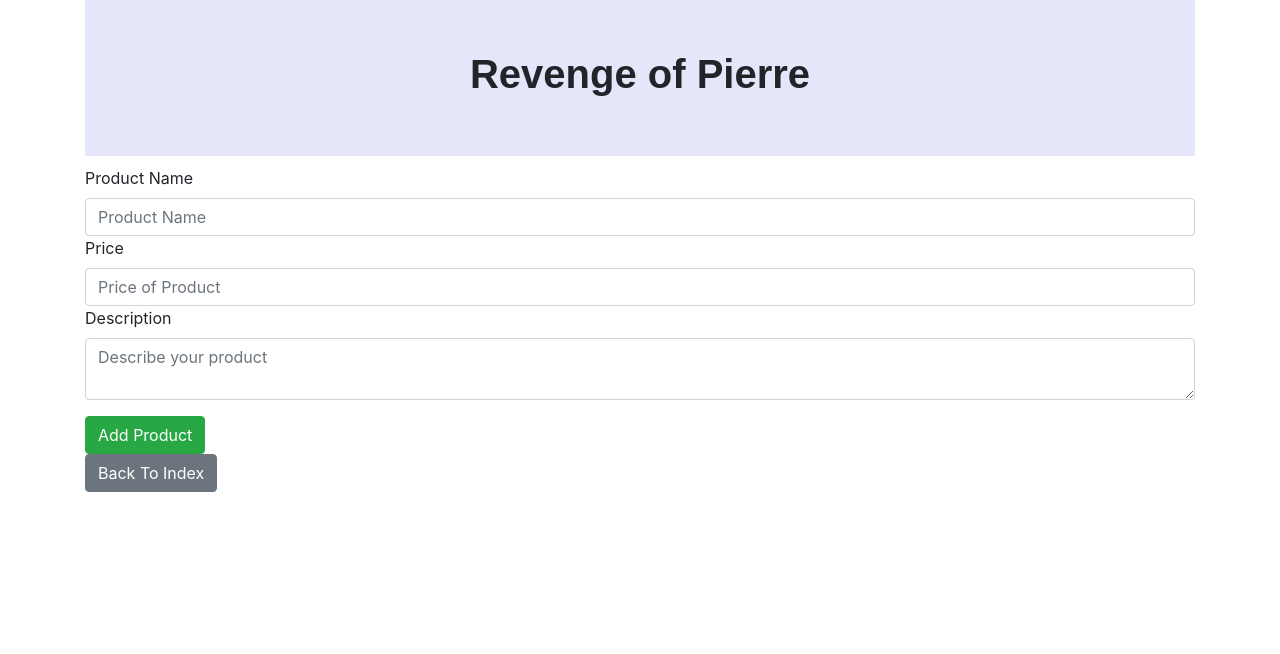
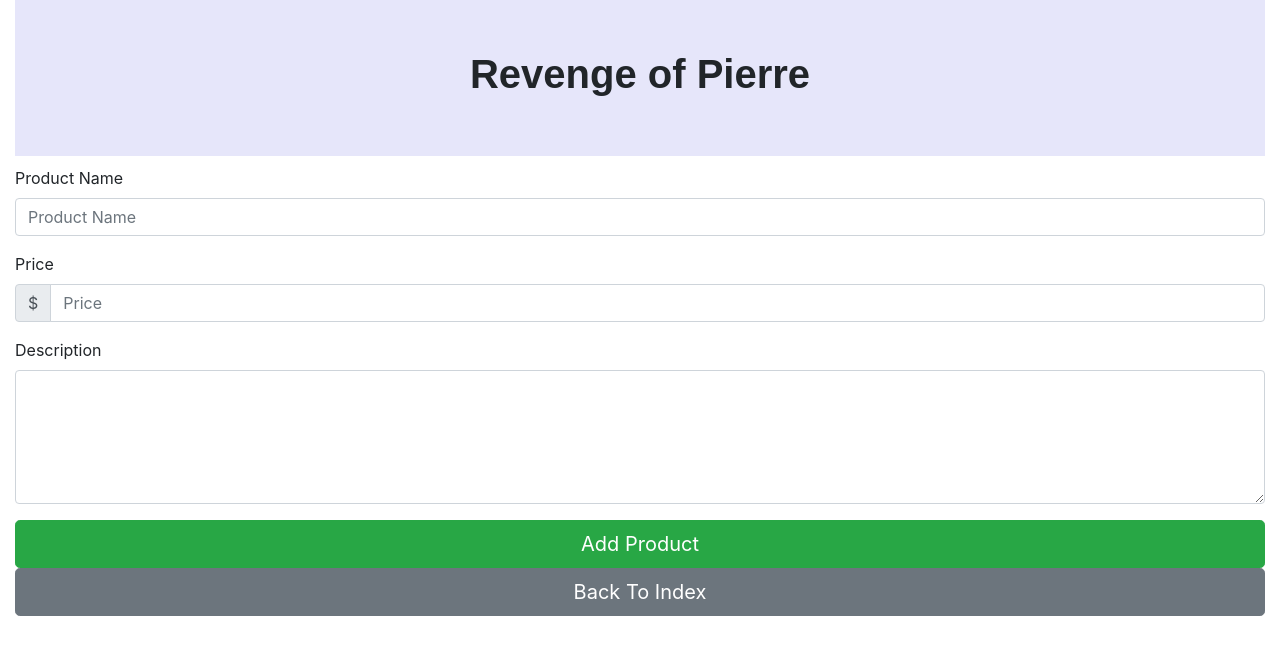
Before and after one commit to thomasglenngit/merch-store-react, a React (Create React App) app: page / in a window 1280 px wide. Both pictures are taken after a click on the button "Add Product". Shown: the top 654 px of the page. Built offline with nearby package versions, Linux system fonts and the light colour scheme.

Commit message:
update elements to use bootstrap

```diff
--- a/src/components/App.js
+++ b/src/components/App.js
@@ -1,13 +1,14 @@
 import React from 'react';
 import DisplayWindow from './DisplayWindow';
 import Header from './Header';
+import { Container } from 'react-bootstrap';
 
 function App() {
   return(
-    <div className="container">
+    <Container fluid>
       <Header />
       <DisplayWindow />
-    </div>
+    </Container>
   )
 }
 
--- a/src/components/Product.js
+++ b/src/components/Product.js
@@ -1,17 +1,15 @@
 import React from 'react';
 import PropTypes from 'prop-types';
-// import { Card } from 'react-bootstrap';
+import Card from 'react-bootstrap/Card';
 
 function Product(props) {
   return (
-    <div className="card">
-      <div className="card-header">
-        <h3 className="card-title">{props.name}</h3>
-      </div>
-      <div className="card-body">
-        <p>{props.price}</p>
-      </div>
-    </div>
+    <Card>
+      <Card.Header as='h5'>{props.name}</Card.Header>
+      <Card.Body>
+        <Card.Text>${props.price}</Card.Text>
+      </Card.Body>
+    </Card>
   )
 }
 
--- a/src/components/ProductForm.js
+++ b/src/components/ProductForm.js
@@ -1,13 +1,11 @@
 import React from 'react';
 import PropTypes from 'prop-types';
 import { v1 } from 'uuid';
-
+import Form from 'react-bootstrap/Form';
+import Button from 'react-bootstrap/Button';
+import InputGroup from 'react-bootstrap/InputGroup';
 
 function ProductForm(props) {
-  function handleIndexLink() {
-    props.onLinkClick('index');
-  }
-
   function handleFormSubmit(event) {
     event.preventDefault();
     props.onProductFormSubmit({
@@ -20,29 +18,27 @@ function ProductForm(props) {
 
   return(
     <React.Fragment>
-      <form onSubmit={handleFormSubmit}>
-        <div className="form-group">
-          <label htmlFor="name">Product Name</label>
-          <input
-            type="text"
-            name="name"
-            placeholder="Product Name"
-            className="form-control" />
-          <label htmlFor="price">Price</label>
-          <input
-            type="text"
-            name="price"
-            placeholder="Price of Product"
-            className="form-control" />
-          <label htmlFor="description">Description</label>
-          <textarea
-            name="description"
-            placeholder="Describe your product"
-            className="form-control" />
-        </div>
-        <button type="submit" className="btn btn-success">Add Product</button>
-      </form>
-      <button className='btn btn-secondary' type='button' onClick={handleIndexLink}>Back To Index</button>
+      <Form onSubmit={handleFormSubmit}>
+        <Form.Group controlId="name">
+          <Form.Label>Product Name</Form.Label>
+          <Form.Control type='text' placeholder='Product Name' />
+        </Form.Group>
+        <Form.Group controlId="price">
+          <Form.Label>Price</Form.Label>
+          <InputGroup>
+            <InputGroup.Prepend>
+              <InputGroup.Text>$</InputGroup.Text>
+            </InputGroup.Prepend>
+            <Form.Control type='text' placeholder='Price' pattern='^\d+\.\d{2}$'/>
+          </InputGroup>
+        </Form.Group>
+        <Form.Group controlId="description">
+          <Form.Label>Description</Form.Label>
+          <Form.Control as='textarea' rows='5' />
+        </Form.Group>
+        <Button variant='success' type="submit" size='lg' block>Add Product</Button>
+      </Form>
+      <Button variant='secondary' type='button' size='lg' block onClick={()=>props.onLinkClick("index")}>Back To Index</Button>
     </React.Fragment>
   )
 }
--- a/src/components/ProductList.js
+++ b/src/components/ProductList.js
@@ -1,23 +1,21 @@
 import React from 'react';
 import PropTypes from 'prop-types';
 import Product from './Product';
+import CardColumns from 'react-bootstrap/CardColumns';
+import Button from 'react-bootstrap/Button';
 
 function ProductList(props) {
-  function handleAddProduct() {
-    props.onLinkClick('create');
-  }
-
   return (
     <React.Fragment>
-      <div className="card-columns">
+      <CardColumns>
         {props.productList.map((products) =>
           <Product
             name={products.name}
             price={products.price}
             key={products.id} />
         )}
-      </div>
-      <button className="btn btn-primary" type='button' onClick={handleAddProduct}>Add Product</button>
+      </CardColumns>
+      <Button variant='primary' type='button' size='lg' block onClick={()=>props.onLinkClick('create')}>Add Product</Button>
     </React.Fragment>
   )
 }
```
